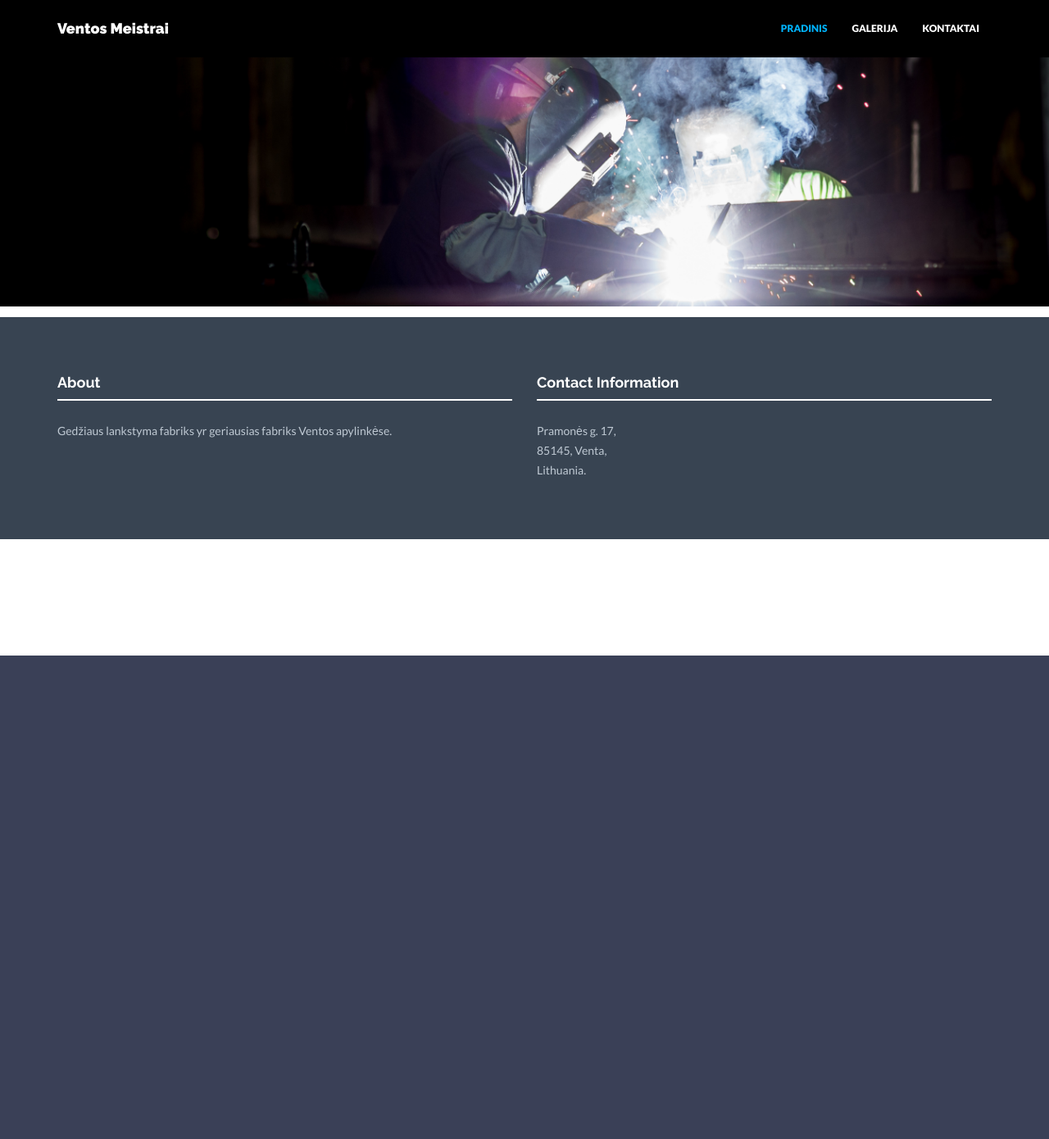
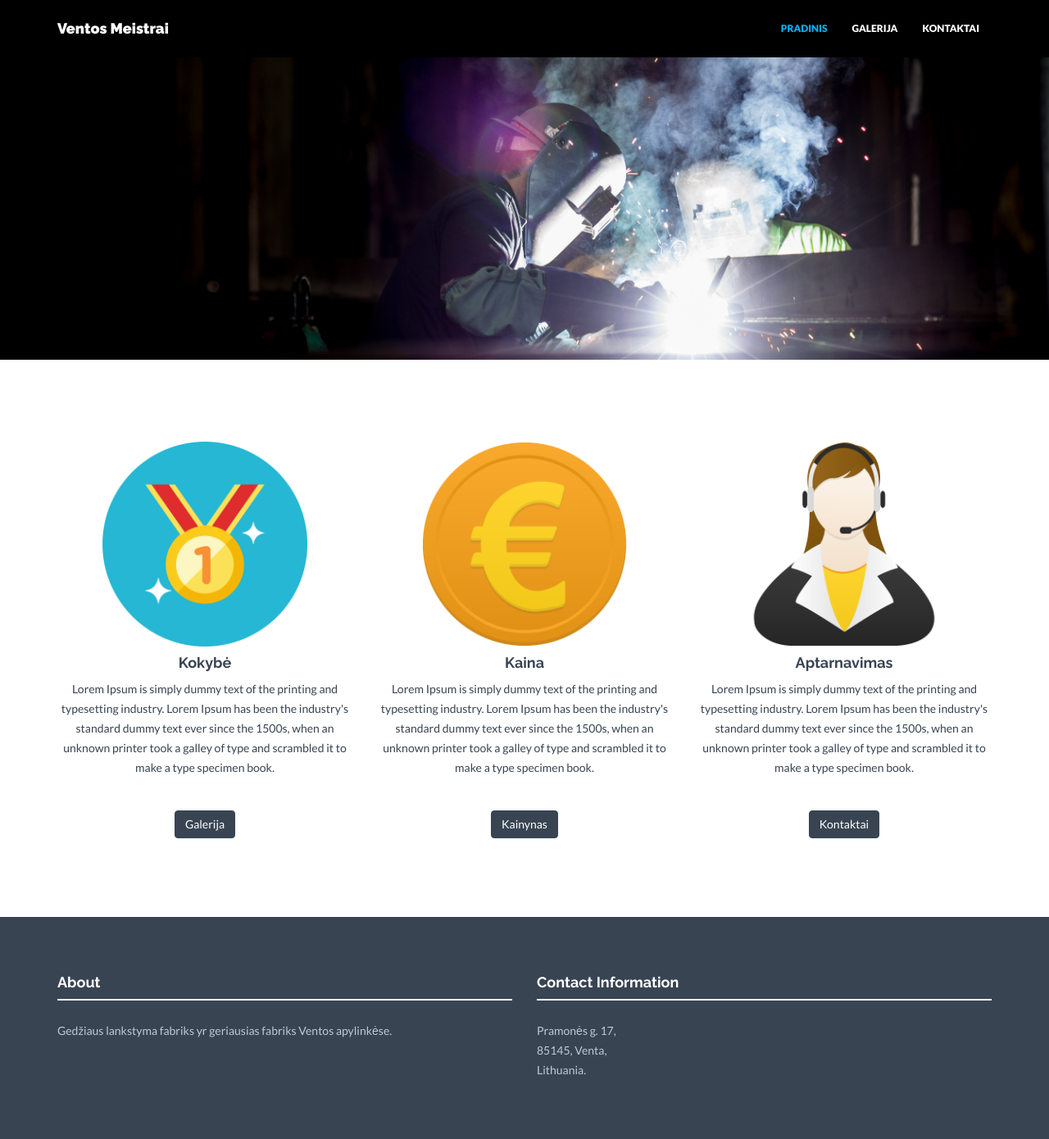
Before and after one commit to PauliusP17/meistrai-testas, a Django app: page / in a window 1280 px wide. Shown: the whole page at 82% size. Before the commit the page ends 800 px from the top, so only its background shows below. Run offline with Django 3.2, Linux system fonts and the light colour scheme; some libraries are stand-ins or nearby versions.

Commit message:
Icons update, header image fix.

```diff
--- a/meistrai_app/static/meistrai_app/css/style.css
+++ b/meistrai_app/static/meistrai_app/css/style.css
@@ -232,10 +232,8 @@
 	margin-bottom: 80px;
 }
 
-#service i {
-	color: #00b3fe;
-	font-size: 60px;
-	padding: 15px;
+#service img {
+	max-width: 250px;
 }
 
 /* Portfolio Wrap */
@@ -468,7 +466,7 @@
 }
 
 .featured {
-	margin: 0 0 13px;
+	margin-top: 65px;
 	padding: 0;
 	position: relative;
 	width: 100%;
@@ -479,5 +477,12 @@
 	margin-top: 50;
 	padding: 0;
 	width: 100%;
-	min-width: 750px;
 }
+
+.featured h2 {
+   position: absolute;
+   top: 200px;
+   left: 0;
+   width: 100%;
+
+}
--- a/meistrai_app/templates/meistrai_app/home.html
+++ b/meistrai_app/templates/meistrai_app/home.html
@@ -2,34 +2,31 @@
 {% load staticfiles %}
 
 {% block content %}
-<!--<div id="headerwrap">-->
-<!--<div class="container">-->
-<!--<div class="row">-->
-<!--<div class="col-lg-8 col-lg-offset-2">-->
-<!--<h3>Čia galėsi pasirašyt kanors mandra.</h3>-->
-<!--<h1>Gedžiaus ahujens lankstyma fabriks.</h1>-->
-<!--<h5>Ir čia gali dar prirašyt kanors arba gali ir nieka nerašyt</h5>-->
-<!--<h5>Gali kokia fotke pist su logotipu jeigu toki turit.</h5>-->
-<!--</div>-->
-<!--&lt;!&ndash;<div class="col-lg-8 col-lg-offset-2 himg">&ndash;&gt;-->
-<!--&lt;!&ndash;<img src="assets/img/browser.png" class="img-responsive">&ndash;&gt;-->
-<!--&lt;!&ndash;</div>&ndash;&gt;-->
-<!--</div>&lt;!&ndash; /row &ndash;&gt;-->
-<!--</div> &lt;!&ndash; /container &ndash;&gt;-->
-<!--</div>&lt;!&ndash; /headerwrap &ndash;&gt;-->
-<!--<div class="image">-->
-<!--<img src="{% static 'meistrai_app/img/header.jpg' %}" alt="" />-->
-
-<!--<h2>Ventos Meistrai</h2>-->
-
-
-<!--</div>-->
-
-<div class="featured row">
+<div class="featured">
 	<img src="{% static 'meistrai_app/img/header.jpg' %}" alt="">
-	<!--<div>-->
-		<!--<h2>Ventos meistrai</h2>-->
-		<!--<span>Kokybiškai, greitai, pigiai</span>-->
-	<!--</div>-->
 </div>
+<div id="service">
+	<div class="container">
+		<div class="row centered">
+			<div class="col-md-4">
+				<img src="{% static 'meistrai_app/img/medal.png' %}" alt="">
+				<h4>Kokybė</h4>
+				<p>Lorem Ipsum is simply dummy text of the printing and typesetting industry. Lorem Ipsum has been the industry's standard dummy text ever since the 1500s, when an unknown printer took a galley of type and scrambled it to make a type specimen book.</p>
+				<p><br/><a href="/gallery/" class="btn btn-theme">Galerija</a></p>
+			</div>
+			<div class="col-md-4">
+				<img src="{% static 'meistrai_app/img/coin.png' %}" alt="">
+				<h4>Kaina</h4>
+				<p>Lorem Ipsum is simply dummy text of the printing and typesetting industry. Lorem Ipsum has been the industry's standard dummy text ever since the 1500s, when an unknown printer took a galley of type and scrambled it to make a type specimen book.</p>
+				<p><br/><a href="#" class="btn btn-theme">Kainynas</a></p>
+			</div>
+			<div class="col-md-4">
+				<img src="{% static 'meistrai_app/img/customer.png' %}" alt="">
+				<h4>Aptarnavimas</h4>
+				<p>Lorem Ipsum is simply dummy text of the printing and typesetting industry. Lorem Ipsum has been the industry's standard dummy text ever since the 1500s, when an unknown printer took a galley of type and scrambled it to make a type specimen book.</p>
+				<p><br/><a href="/contact/" class="btn btn-theme">Kontaktai</a></p>
+			</div>
+		</div>
+	</div><! --/container -->
+</div><! --/service -->
 {% endblock content %}
```
Also changed, not shown: meistrai_app/templates/meistrai_app/contact.html (+2 -9 lines), meistrai_app/static/meistrai_app/img/coin.png (added), meistrai_app/static/meistrai_app/img/customer.png (added), meistrai_app/static/meistrai_app/img/medal.png (added).
